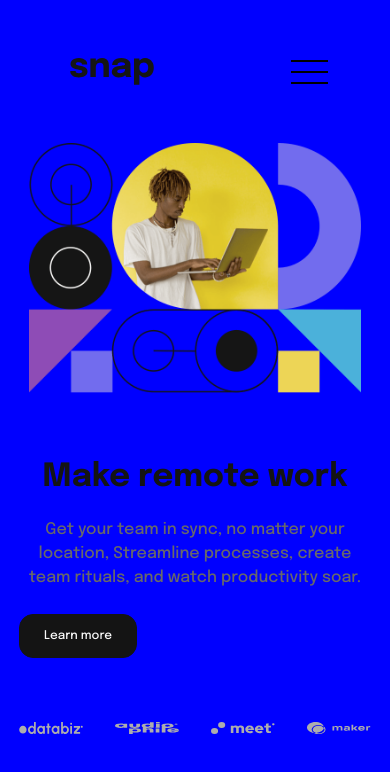
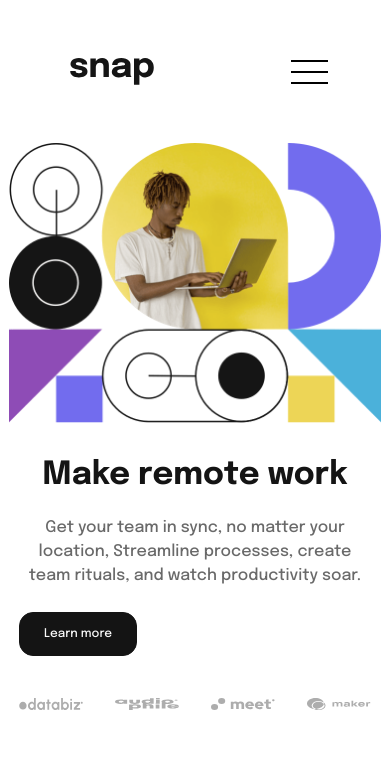
Before and after one commit to giftedpromise/Card, a plain HTML site: page index.html in a window 390 px wide. Drawn offline with Linux system fonts and the light colour scheme.

Commit message:
worked on the media query

```diff
--- a/index.html
+++ b/index.html
@@ -84,7 +84,7 @@
             <img
               src="images/image-hero-mobile.png"
               alt="image-hero-mobile"
-              style="height: 250px"
+              style="height: 280px"
             />
           </div>
         </div>
--- a/style.css
+++ b/style.css
@@ -8,8 +8,6 @@
 
 body {
   font-family: "Epilogue", sans-serif;
-
-  background: blue;
 }
 
 :root {
@@ -20,7 +18,6 @@ body {
 
 html {
   scroll-behavior: smooth;
-  overflow-x: hidden;
 }
 
 .login-register-container {
@@ -264,13 +261,15 @@ main {
 
 .content-icon {
   display: flex;
-  margin: 2rem 0 0 0;
+  margin-top: 2rem;
   gap: 2rem;
 }
 
 .content-icon img {
   width: 64px;
   height: 12px;
+  padding: 0;
+  margin: 0;
 }
 
 @media screen and (max-width: 1400px) {
@@ -296,7 +295,6 @@ main {
   }
 
   body {
-    overflow-x: hidden;
     width: auto;
     height: fit-content;
   }
@@ -314,7 +312,8 @@ main {
   }
 
   .content {
-    padding: 0 10rem;
+    padding: 0;
+    margin-top: 8rem;
   }
 
   .sub-content h1 {
@@ -345,12 +344,13 @@ main {
 
   .mobile-image {
     display: block;
-    width: 10%;
+    width: 100%;
     margin-left: 0;
     margin-bottom: -2rem;
   }
 
   .content-icon {
-    margin-bottom: -2rem;
+    margin-top: 0.6rem;
+    gap: 2rem;
   }
 }
```
